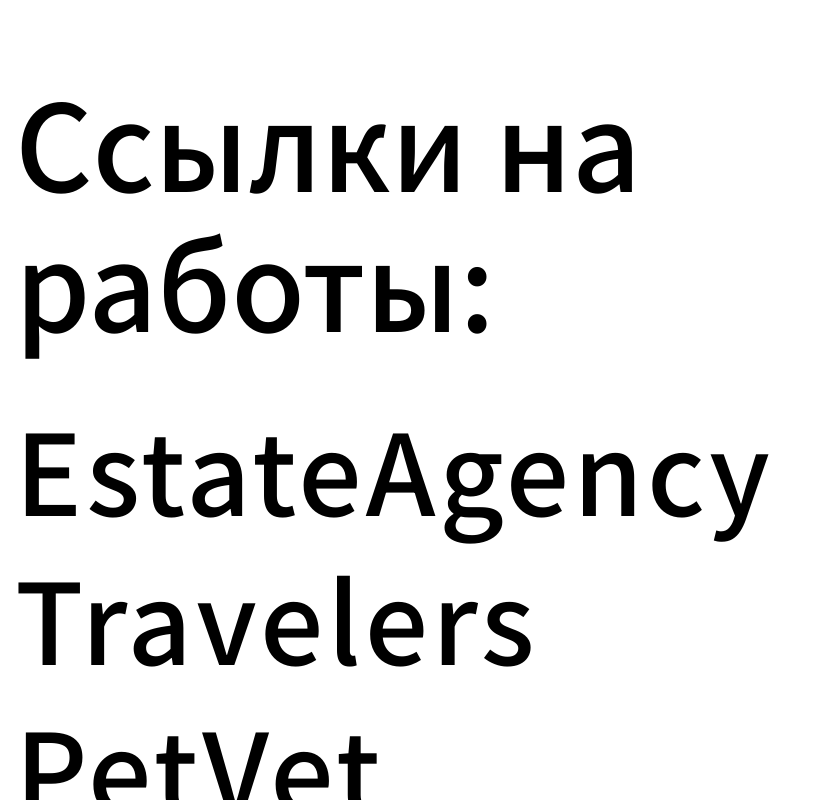
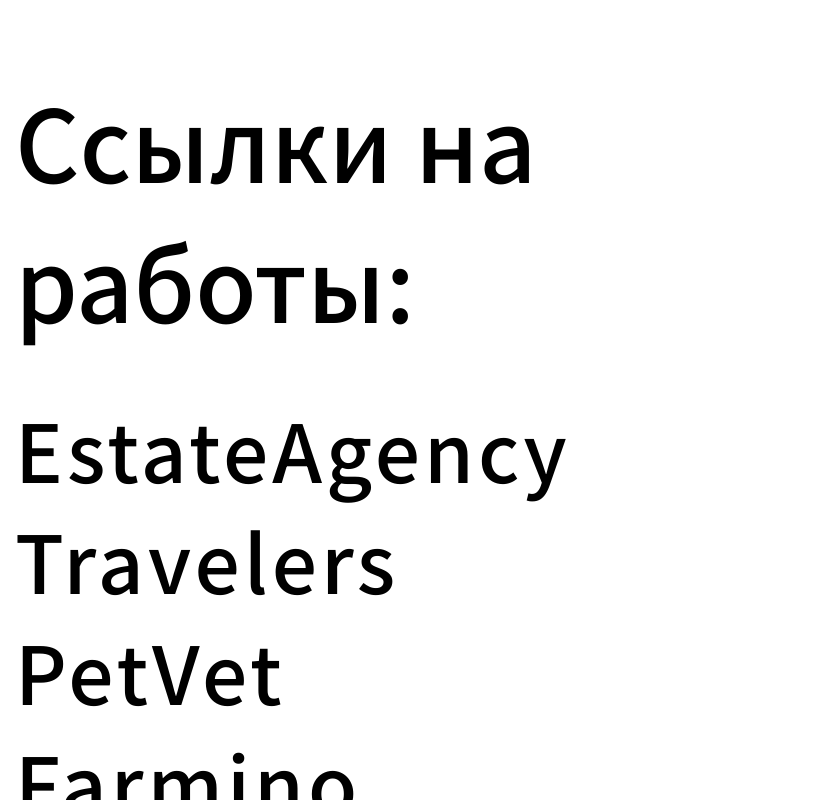
Before and after one commit to larink/main, a plain HTML site: page index.html in a window 1280 px wide. Shown: the whole page, without its empty margins (0-814 px from the left). Drawn offline with Linux system fonts and the light colour scheme.

Commit message:
Update index.css

```diff
--- a/index.css
+++ b/index.css
@@ -61,7 +61,7 @@ a {
 }
 
 .list__link {
-  font-size: 7rem;
+  font-size: 5rem;
   letter-spacing: 4px;
   padding-bottom: 3px;
   position: relative;
@@ -88,7 +88,7 @@ a {
 }
 
 .title {
-  font-size: 120px;
+  font-size: 100px;
   line-height: 140px;
   font-weight: 500;
   margin-top: 0;
```
